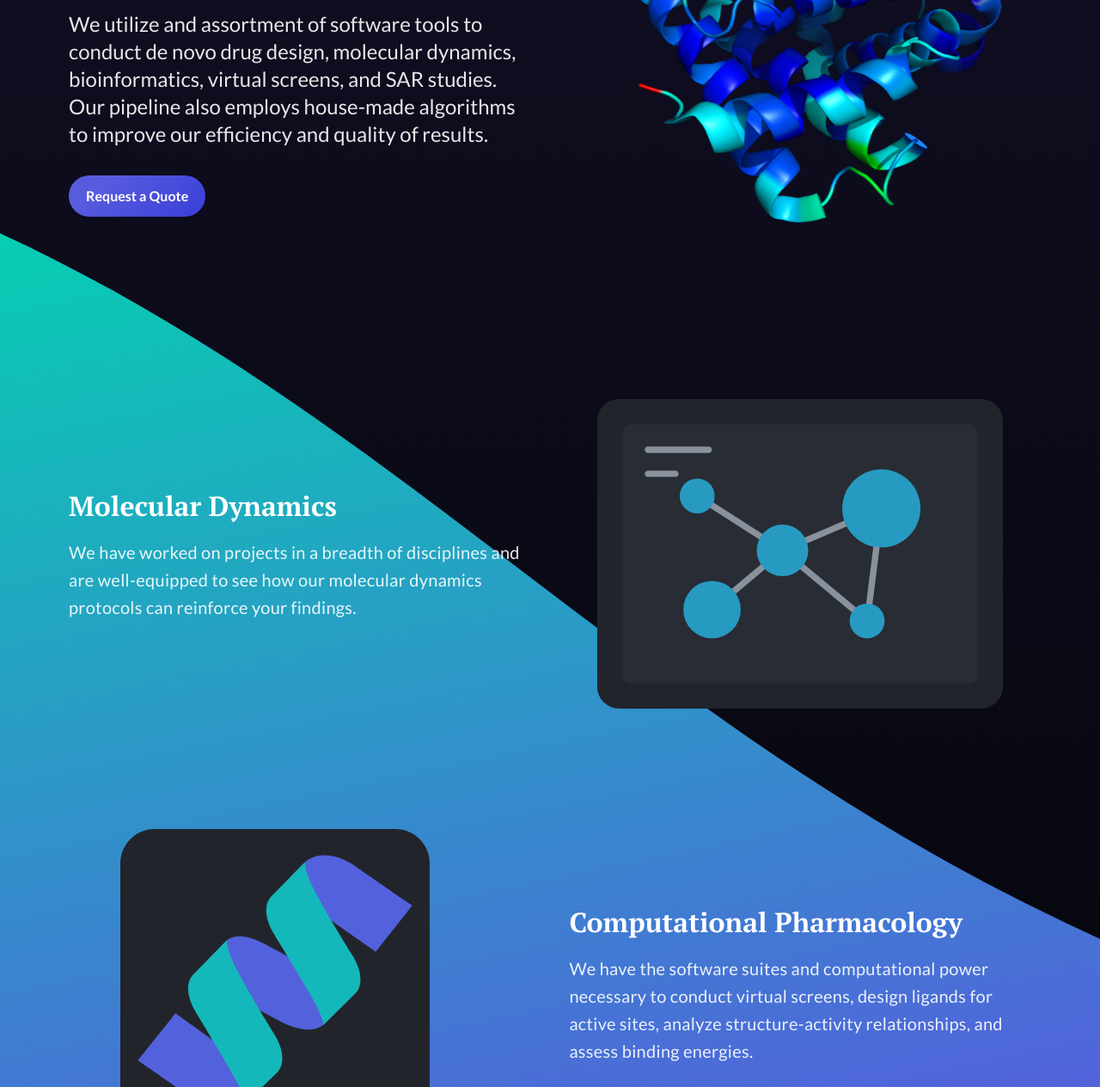
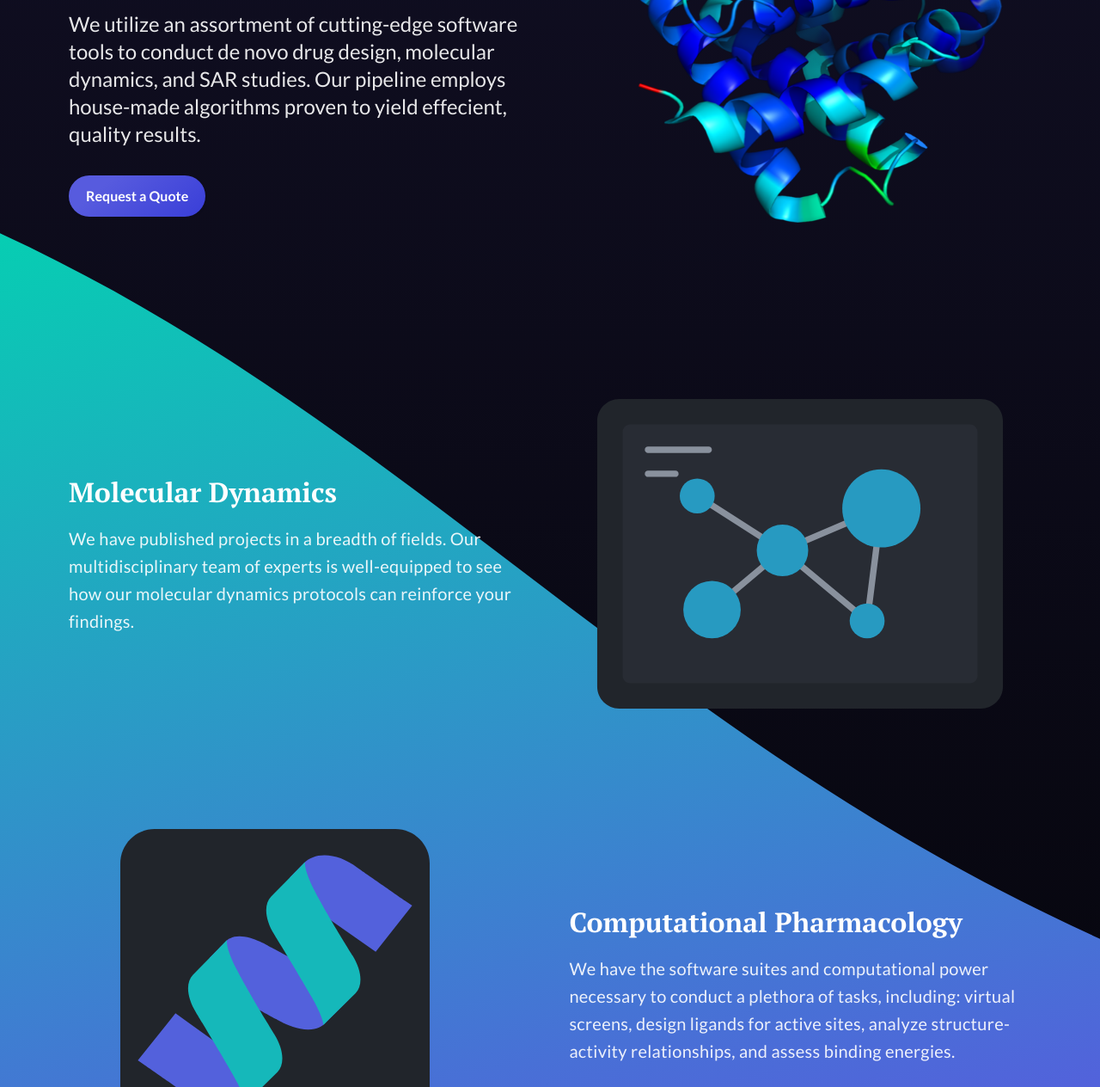
Before and after one commit to joeymhills/peptide-dynamics, a website: page index.html in a window 1280 px wide. Shown: the part 336-1600 px from the top of the page at 86% size. Drawn offline with Linux system fonts and the light colour scheme.

Commit message:
Update index.html

```diff
--- a/index.html
+++ b/index.html
@@ -36,7 +36,7 @@
           <div class="col-one-half middle">
             <div>
               <h1 class="hero">Computational Biology Services</h1>
-              <p class="lead">We utilize and assortment of software tools to conduct de novo drug design, molecular dynamics, bioinformatics, virtual screens, and SAR studies. Our pipeline also employs house-made algorithms to improve our efficiency and quality of results.</p>
+              <p class="lead">We utilize an assortment of cutting-edge software tools to conduct de novo drug design, molecular dynamics, and SAR studies. Our pipeline employs house-made algorithms proven to yield effecient, quality results.</p>
                 <a href="signup.html" class="button button-primary space-top" role="button">Request a Quote</a>
             </div>
           </div>
@@ -49,7 +49,7 @@
         <div class="row margin-bottom max-width-l">
           <div class="col-one-half middle">
             <h3>Molecular Dynamics</h3>
-            <p id="slide-right" class="paragraph">We have worked on projects in a breadth of disciplines and are well-equipped to see how our molecular dynamics protocols can reinforce your findings.</p>
+            <p id="slide-right" class="paragraph">We have published projects in a breadth of fields. Our multidisciplinary team of experts is well-equipped to see how our molecular dynamics protocols can reinforce your findings.</p>
           </div>
           <div class="col-one-half middle">
             <img style="height: 360px;" class="slide-right" src="media/content/simulation2.svg" srcset="media/content/simulation2.svg 1x, media/content/simulation2.svg 2x" alt="Hero Illustration">
@@ -62,13 +62,13 @@
           </div>
           <div class="col-one-half middle">
             <h3>Computational Pharmacology</h3>
-            <p id="slide-left" class="paragraph">We have the software suites and computational power necessary to conduct virtual screens, design ligands for active sites, analyze structure-activity relationships, and assess binding energies.</p>
+            <p id="slide-left" class="paragraph">We have the software suites and computational power necessary to conduct a plethora of tasks, including: virtual screens, design ligands for active sites, analyze structure-activity relationships, and assess binding energies.</p>
           </div>
         </div>
       </div>
     </section>
 
-    <!--Cards Section-->
+    <!--Cards Section
     <section class="bg-gradient-dark dark padding">
       <div class="center max-width-l">
         <h2 id="services">More Services</h2>
@@ -93,16 +93,13 @@
         </div>
       </div>
     </section>
+      -->
 
     <section class="bg-gradient-dark dark -margin-bottom-2 overlay padding">
       <div class="center max-width-m">
         <h2>Our Team</h2>
       </div>
       <div class="row margin-top center max-width-l">
-        <div class="col-one-third dark">
-          <h4>Alejandro Rodriguez</h4>
-          <img style="border-radius: 50%;" class="rounded" src="media/content/pfp.webp">
-        </div>
         <div class="col-one-third dark">
           <h4>Kyle Koss</h4>
           <img style="border-radius: 50%;" class="rounded" src="media/content/pfp.webp">
@@ -111,13 +108,17 @@
           <h4>Jordan Beck</h4>
           <img style="border-radius: 50%;" class="rounded" src="media/content/pfp.webp">
         </div>
+        <div class="col-one-third dark">
+          <h4>Alejandro Rodriguez</h4>
+          <img style="border-radius: 50%;" class="rounded" src="media/content/pfp.webp">
+        </div>
       </div>
     </section>
 
     <section class="bg-dark-dark center dark padding">
       <div class="margin-top max-width-l">
         <div class="margin-bottom max-width-m">
-          <p class="opacity-m paragraph">From the most well known labs</p>
+          <p class="opacity-m paragraph">Our team has worked with:</p>
         </div>
         <div class="row min-two-columns">
           <div class="col-one-fourth">
```
